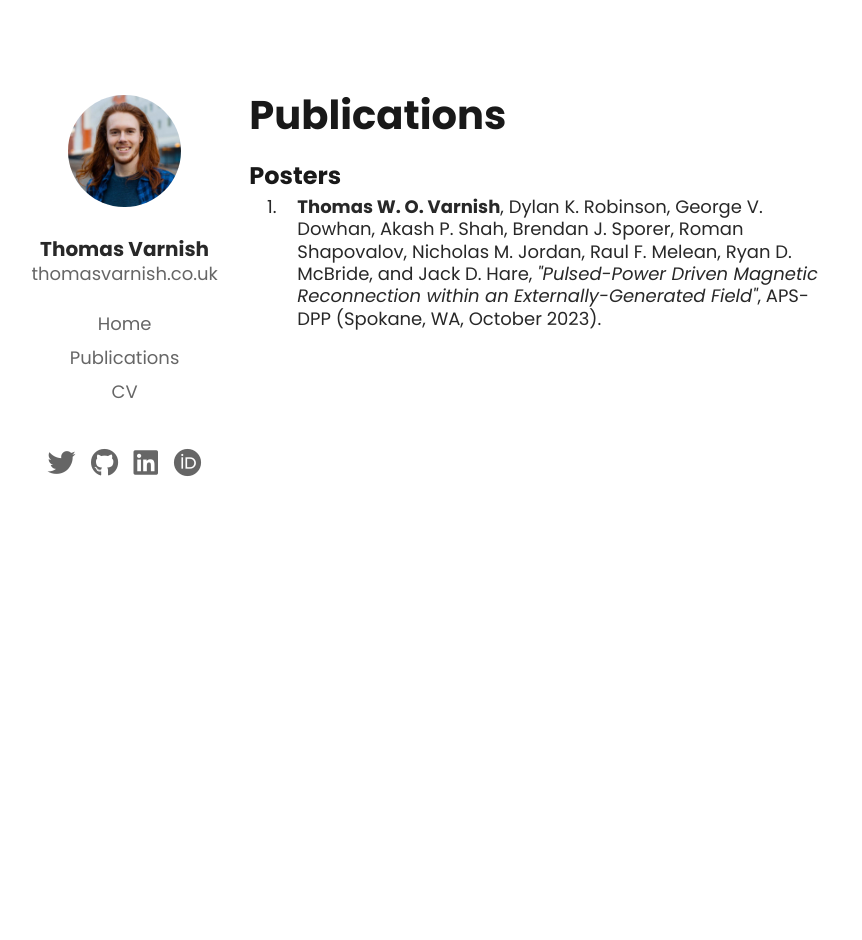
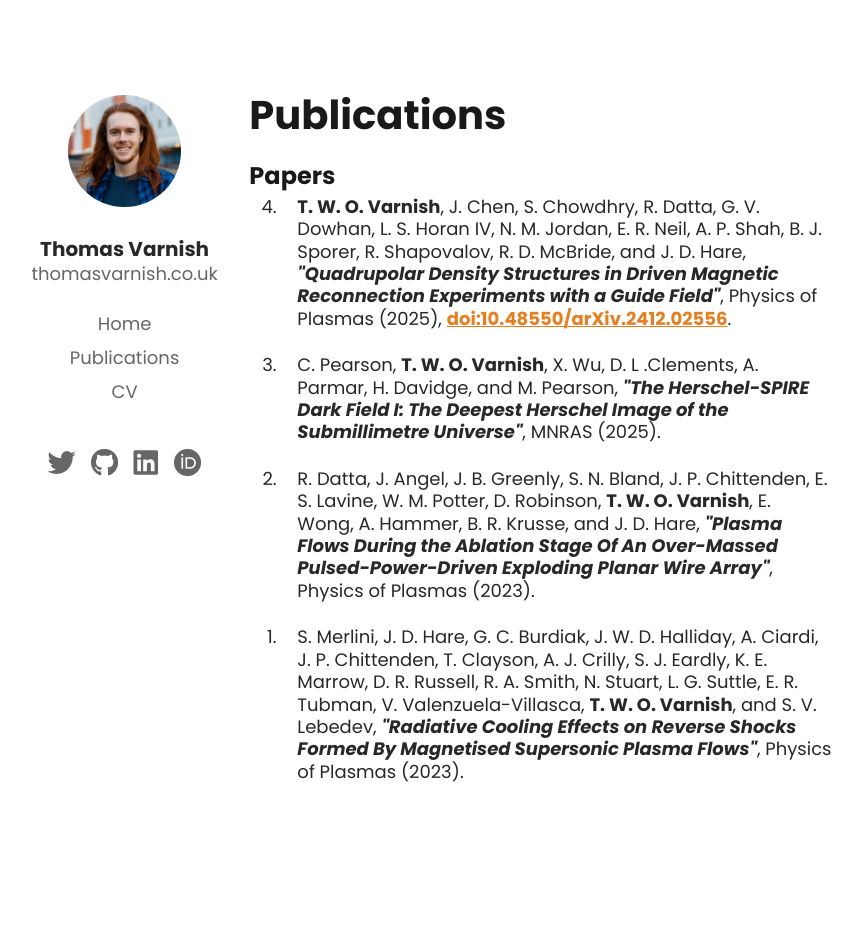
Before and after one commit to tvarnish/tvarnish.github.io, a Jekyll site: the page built from publications.md, in a window 1280 px wide. Shown: the whole page, without its empty margins (166-1028 px from the left). Built offline with Jekyll 4.4.1, drawn with Linux system fonts in a browser that asks for light colours; nearby versions of some CDN libraries.

Commit message:
Update CV and publications

```diff
--- a/_data/pubs.yml
+++ b/_data/pubs.yml
@@ -1,7 +1,25 @@
-posters:
- - authors: Thomas W. O. Varnish, Dylan K. Robinson, George V. Dowhan, Akash P. Shah, Brendan J. Sporer, Roman Shapovalov, Nicholas M. Jordan, Raul F. Melean, Ryan D. McBride, Jack D. Hare
-   title: Pulsed-Power Driven Magnetic Reconnection within an Externally-Generated Field
-   conference: APS-DPP
-   when: October 2023
-   where: Spokane, WA
+papers:
+ - authors: T. W. O. Varnish, J. Chen, S. Chowdhry, R. Datta, G. V. Dowhan, L. S. Horan IV, N. M. Jordan, E. R. Neil, A. P. Shah, B. J. Sporer, R. Shapovalov, R. D. McBride, J. D. Hare
+   title: Quadrupolar Density Structures in Driven Magnetic Reconnection Experiments with a Guide Field
+   journal: Physics of Plasmas
+   year: 2025
+   doi: 10.48550/arXiv.2412.02556
+   link: https://doi.org/10.48550/arXiv.2412.02556
+ - authors: C. Pearson, T. W. O. Varnish, X. Wu, D. L .Clements, A. Parmar, H. Davidge, M. Pearson
+   title: "The Herschel-SPIRE Dark Field I: The Deepest Herschel Image of the Submillimetre Universe"
+   journal: MNRAS
+   year: 2025
+   doi:
    link:
+ - authors: R. Datta, J. Angel, J. B. Greenly, S. N. Bland, J. P. Chittenden, E. S. Lavine, W. M. Potter, D. Robinson, T. W. O. Varnish, E. Wong, A. Hammer, B. R. Krusse, J. D. Hare
+   title: Plasma Flows During the Ablation Stage Of An Over-Massed Pulsed-Power-Driven Exploding Planar Wire Array
+   journal: Physics of Plasmas
+   year: 2023
+   doi:
+   link:
+ - authors: S. Merlini, J. D. Hare, G. C. Burdiak, J. W. D. Halliday, A. Ciardi, J. P. Chittenden, T. Clayson, A. J. Crilly, S. J. Eardly, K. E. Marrow, D. R. Russell, R. A. Smith, N. Stuart, L. G. Suttle, E. R. Tubman, V. Valenzuela-Villasca, T. W. O. Varnish, S. V. Lebedev
+   title: Radiative Cooling Effects on Reverse Shocks Formed By Magnetised Supersonic Plasma Flows
+   journal: Physics of Plasmas
+   year: 2023
+   doi:
+   link:
--- a/assets/css/cv.css
+++ b/assets/css/cv.css
@@ -9,7 +9,7 @@
 }
 
 .list li b {
-    font-weight: 800;
+    font-weight: 700;
 }
 
 .cv-item {
@@ -25,7 +25,7 @@
 }
 
 .cv-item-header b {
-    font-weight: 800;
+    font-weight: 700;
 }
 
 /* MOBILE (Vertical) */
--- a/assets/css/main.css
+++ b/assets/css/main.css
@@ -534,4 +534,10 @@ em {
 
 .publications-list li {
     padding-left: 1rem;
+    margin-bottom: 1.5rem;
 }
+
+.publications-list li a {
+    color: #E67E22;
+    font-weight: 700;
+}
--- a/publications.md
+++ b/publications.md
@@ -6,18 +6,11 @@ enable_maths: false
 cv: false
 ---
 
-<!-- ## Papers
-<ul class="list">
+## Papers
+<ol class="publications-list" reversed>
     {% for paper in site.data.pubs.papers %}
-    <li>{{ paper.author }}, <i>{{ paper.title }}</i>, {{ paper.journal }}, ({{ paper.year }}), {{ paper.doi }}</li>
-    {% endfor %}
-</ul> -->
-
-## Posters
-<ol class="publications-list" reversed>
-    {% for poster in site.data.pubs.posters %}
         <li>
-        {% assign authors = poster.authors | split: "," %}
+        {% assign authors = paper.authors | split: "," %}
 
         {% for auth in authors %}
             {% if forloop.last and authors.size > 1 %}
@@ -30,7 +23,7 @@ cv: false
             {% endif %}
         {% endfor %}
 
-        <i>"{{ poster.title }}"</i>, {{ poster.conference }} ({{ poster.where }}, {{ poster.when }}).
+        <b><i>"{{ paper.title }}"</i></b>, {{ paper.journal }} ({{ paper.year }}){% if paper.doi %}, <a href="{{ paper.url }}">doi:{{ paper.doi }}</a>{% endif %}.
         </li>
     {% endfor %}
 </ol>
```
Also changed, not shown: _data/cv.yml (+8 -0 lines).
